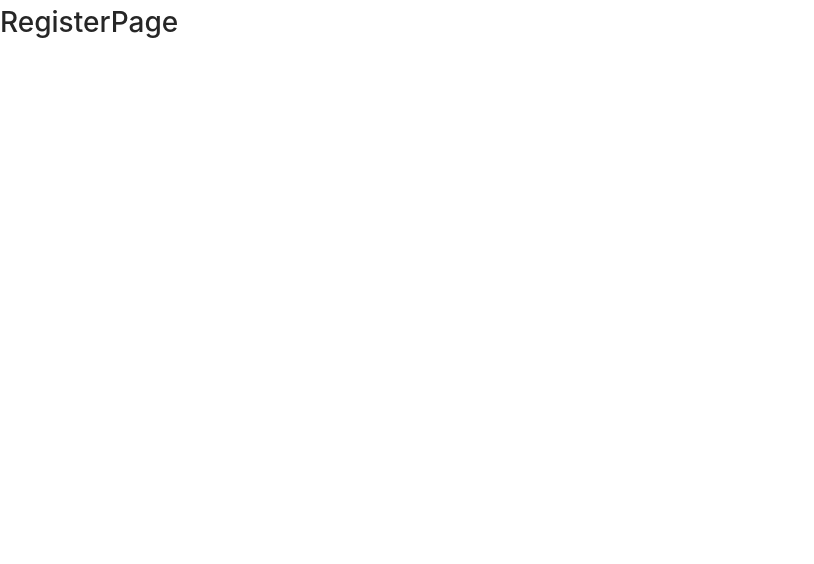
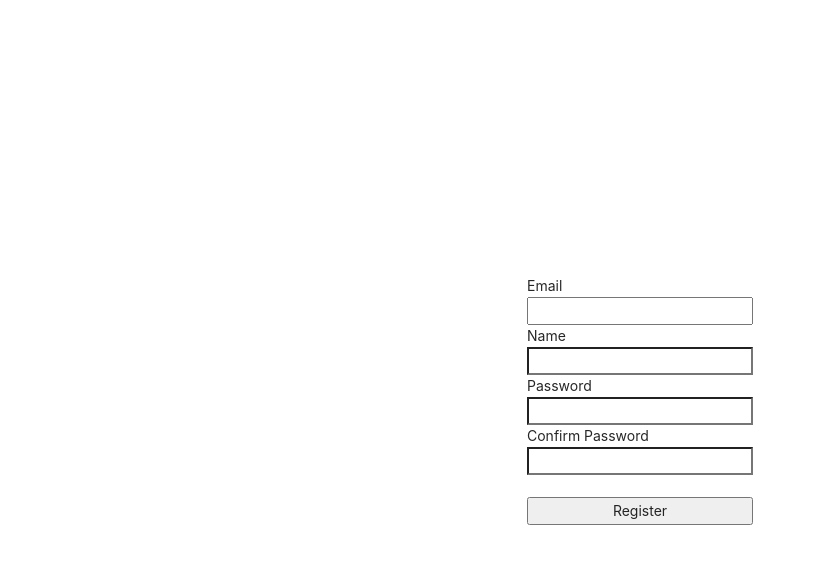
Before and after one commit to tonypark0403/simple-tube, a React (Create React App) app in the folder client/: page /register in a window 1280 px wide. Shown: the top 564 px of the page, without its empty margins (0-814 px from the left). Built offline with nearby package versions, Linux system fonts and the light colour scheme.

Commit message:
added register and applied webpack for server

```diff
--- a/client/src/_actions/types.js
+++ b/client/src/_actions/types.js
@@ -1 +1,2 @@
 export const LOGIN_USER = "login_user";
+export const REGISTER_USER = "register_uesr";
--- a/client/src/_actions/user_action.js
+++ b/client/src/_actions/user_action.js
@@ -1,8 +1,8 @@
-import Axios from 'axios';
-import { LOGIN_USER } from './types';
+import axios from 'axios';
+import { LOGIN_USER, REGISTER_USER } from './types';
 
 export function loginUser(dataToSubmit) {
-    const request = Axios.post('/api/user/login', dataToSubmit)
+    const request = axios.post('/api/user/login', dataToSubmit)
         .then(res => res.data);
 
     return {
@@ -10,3 +10,14 @@
         payload: request
     }
 }
+
+export function registerUser(dataToSubmit) {
+
+    const request = axios.post('/api/user/register', dataToSubmit)
+        .then(response => response.data)
+
+    return {
+        type: REGISTER_USER,
+        payload: request
+    }
+}
--- a/client/src/_reducers/user_reducer.js
+++ b/client/src/_reducers/user_reducer.js
@@ -1,9 +1,11 @@
-import { LOGIN_USER } from "../_actions/types";
+import { LOGIN_USER, REGISTER_USER } from "../_actions/types";
 
 export default function (state = {}, action) {
     switch (action.type) {
         case LOGIN_USER:
             return { ...state, loginSuccess: action.payload }
+        case REGISTER_USER:
+            return { ...state, register: action.payload }
         default:
             return state;
     }
--- a/client/src/components/views/LandingPage/LandingPage.js
+++ b/client/src/components/views/LandingPage/LandingPage.js
@@ -1,8 +1,8 @@
 import React, { useEffect } from "react";
-import Axios from "axios";
+import axios from "axios";
 function LandingPage() {
   useEffect(() => {
-    Axios.get("/api/user/hello").then(res => console.log(res));
+    axios.get("/api/user/hello").then(res => console.log(res));
   }, []);
   return (
     <div style={{
--- a/client/src/components/views/RegisterPage/RegisterPage.js
+++ b/client/src/components/views/RegisterPage/RegisterPage.js
@@ -1,11 +1,81 @@
-import React from "react";
+import React, { useState } from 'react'
+import { useDispatch } from 'react-redux';
+import { registerUser } from '../../../_actions/user_action';
+function RegisterPage(props) {
+  const dispatch = useDispatch();
 
-function RegisterPage() {
+  const [Email, setEmail] = useState("")
+  const [Name, setName] = useState("")
+  const [Password, setPassword] = useState("")
+  const [ConfirmPassword, setConfirmPassword] = useState("")
+
+
+  const onEmailHandler = (event) => {
+    setEmail(event.currentTarget.value)
+  }
+
+  const onNameHandler = (event) => {
+    setName(event.currentTarget.value)
+  }
+
+  const onPasswordHandler = (event) => {
+    setPassword(event.currentTarget.value)
+  }
+
+  const onConfirmPasswordHandler = (event) => {
+    setConfirmPassword(event.currentTarget.value)
+  }
+
+  const onSubmitHandler = (event) => {
+    event.preventDefault();
+
+    if (Password !== ConfirmPassword) {
+      return alert('Should be the same between password and confirmation of password!!!');
+    }
+
+    let body = {
+      email: Email,
+      password: Password,
+      name: Name
+    }
+    dispatch(registerUser(body))
+      .then(res => {
+        if (res.payload.success) {
+          props.history.push("/login")
+        } else {
+          alert("Failed to sign up")
+        }
+      })
+  }
+
+
+
   return (
-    <div>
-      <h1>RegisterPage</h1>
+    <div style={{
+      display: 'flex', justifyContent: 'center', alignItems: 'center'
+      , width: '100%', height: '100vh'
+    }}>
+      <form style={{ display: 'flex', flexDirection: 'column' }}
+        onSubmit={onSubmitHandler}
+      >
+        <label>Email</label>
+        <input type="email" value={Email} onChange={onEmailHandler} />
+
+        <label>Name</label>
+        <input type="text" value={Name} onChange={onNameHandler} />
+
+        <label>Password</label>
+        <input type="password" value={Password} onChange={onPasswordHandler} />
+
+        <label>Confirm Password</label>
+        <input type="password" value={ConfirmPassword} onChange={onConfirmPasswordHandler} />
+
+        <br />
+        <button type="submit">Register</button>
+      </form>
     </div>
-  );
+  )
 }
 
+
 export default RegisterPage;
```
Also changed, not shown: 3 other files (tests, documents, lock files or other folders).
